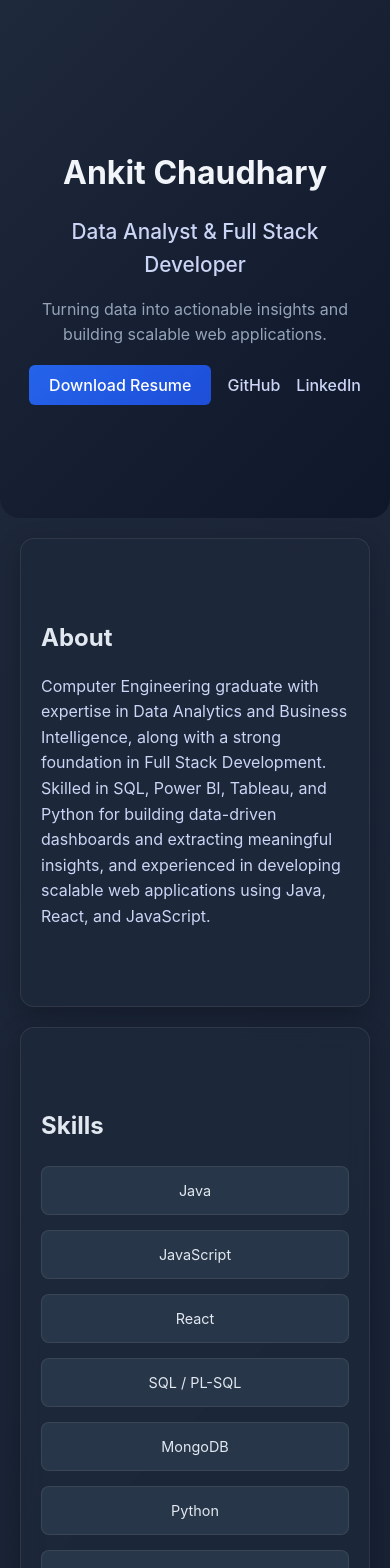
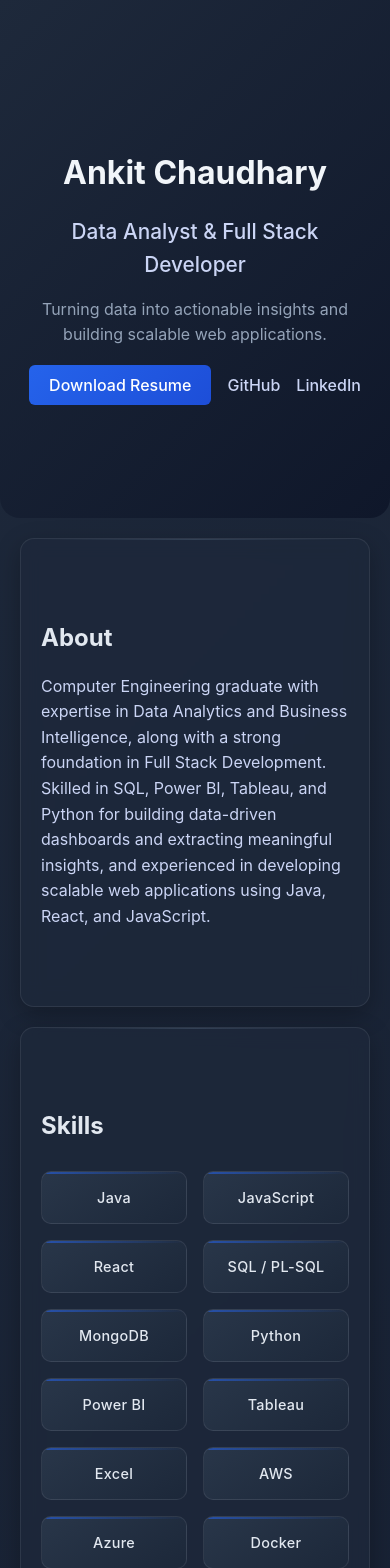
Before and after one commit to ankit14022003/portfolio, a React (Create React App) app: page / in a window 390 px wide. Shown: the top 1568 px of the page. Built offline with nearby package versions, Linux system fonts and the light colour scheme.

Commit message:
Updated skills section and mobile responsiveness

```diff
--- a/src/App.css
+++ b/src/App.css
@@ -2,10 +2,7 @@
 body {
   margin: 0;
   font-family: "Inter", Arial, sans-serif;
-
-  /* balanced dark gradient */
   background: linear-gradient(135deg, #1e293b, #0f172a);
-
   color: #e2e8f0;
   line-height: 1.6;
 }
@@ -20,15 +17,25 @@ h1, h2, h3 {
   max-width: 1100px;
   margin: 50px auto;
 
-  /* visible but not flashy */
   background: rgba(30, 41, 59, 0.75);
-
   backdrop-filter: blur(10px);
 
   border-radius: 14px;
   border: 1px solid rgba(255,255,255,0.08);
 
   box-shadow: 0 8px 25px rgba(0,0,0,0.25);
+
+  position: relative;
+}
+
+.section::before {
+  content: "";
+  position: absolute;
+  top: 0;
+  left: 20px;
+  right: 20px;
+  height: 1px;
+  background: linear-gradient(to right, transparent, #334155, transparent);
 }
 
 /* ===== HERO ===== */
@@ -97,25 +104,44 @@ h1, h2, h3 {
 /* ===== SKILLS ===== */
 .skills-grid {
   display: grid;
-  grid-template-columns: repeat(auto-fit, minmax(160px, 1fr));
-  gap: 15px;
-  margin-top: 20px;
+  grid-template-columns: repeat(auto-fit, minmax(140px, 1fr));
+  gap: 16px;
+  margin-top: 25px;
 }
 
 .skill {
-  background: rgba(51, 65, 85, 0.6);
-  border: 1px solid rgba(255,255,255,0.08);
-  padding: 12px;
-  border-radius: 8px;
+  position: relative;
+  padding: 14px;
+  border-radius: 10px;
   text-align: center;
   font-size: 0.9rem;
+
+  background: linear-gradient(145deg, rgba(51, 65, 85, 0.6), rgba(30, 41, 59, 0.6));
+  border: 1px solid rgba(255,255,255,0.08);
+
   color: #e2e8f0;
-  transition: 0.2s;
+  font-weight: 500;
+  letter-spacing: 0.3px;
+
+  transition: all 0.25s ease;
+  overflow: hidden;
+}
+
+.skill::before {
+  content: "";
+  position: absolute;
+  top: 0;
+  left: 0;
+  width: 100%;
+  height: 2px;
+  background: linear-gradient(to right, #2563eb, transparent);
+  opacity: 0.6;
 }
 
 .skill:hover {
-  background: rgba(71, 85, 105, 0.7);
-  transform: translateY(-3px);
+  transform: translateY(-6px) scale(1.03);
+  background: linear-gradient(145deg, rgba(71, 85, 105, 0.7), rgba(51, 65, 85, 0.7));
+  box-shadow: 0 10px 20px rgba(0,0,0,0.3);
 }
 
 /* ===== PROJECTS ===== */
@@ -158,7 +184,7 @@ h1, h2, h3 {
 .card-links a {
   display: inline-block;
   margin-right: 15px;
-  margin-bottom: 8px; /* FIX spacing */
+  margin-bottom: 10px;
   text-decoration: none;
   color: #60a5fa;
   font-weight: 500;
@@ -205,15 +231,14 @@ h1, h2, h3 {
   color: #cbd5f5;
 }
 
-/* FIXED PROPERLY */
 .contact-links {
-  margin-top: 10px;
+  margin-top: 15px;
 }
 
 .contact-links a {
   display: inline-block;
-  margin-right: 15px;
-  margin-bottom: 10px;
+  margin-right: 20px;
+  margin-bottom: 12px;
   text-decoration: none;
   color: #60a5fa;
   font-weight: 500;
@@ -290,3 +315,23 @@ button:hover {
     flex-direction: column;
   }
 }
+
+/* ===== MOBILE SKILLS FIX ===== */
+@media (max-width: 600px) {
+  .skills-grid {
+    grid-template-columns: repeat(2, 1fr);
+  }
+}
+
+/* ===== SMALL PHONE ===== */
+@media (max-width: 380px) {
+  .skills-grid {
+    grid-template-columns: repeat(2, 1fr);
+    gap: 12px;
+  }
+
+  .skill {
+    font-size: 0.8rem;
+    padding: 10px;
+  }
+}
--- a/src/App.js
+++ b/src/App.js
@@ -80,7 +80,9 @@ const Skills = () => (
         "Excel",
         "AWS",
         "Azure",
-        "HTML / CSS",
+        "Docker",
+        "jQuery",
+        "Git",
       ].map((skill, i) => (
         <div key={i} className="skill">
           {skill}
```
